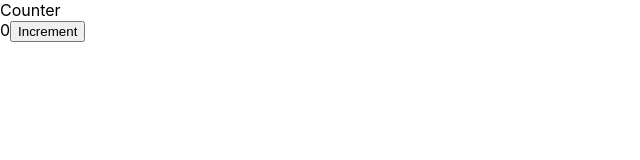
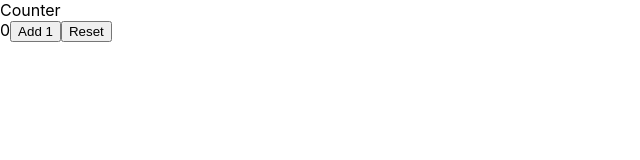
Before and after one commit to jason-mai318/counter, a React (Create React App) app: page / in a window 1280 px wide. Shown: the top 160 px of the page, without its empty margins (0-640 px from the left). Built offline with nearby package versions, Linux system fonts and the light colour scheme.

Commit message:
added reset button

```diff
--- a/src/App.js
+++ b/src/App.js
@@ -16,13 +16,20 @@ increment = () => {
   })
 };
 
+reset = () => {
+  this.setState({
+    counter: 0
+  })
+};
+
   render() {
     return(
       <div className="container">
         <div className="navbar">Counter</div>
         <div className="counter">
           {this.state.counter}
-          <button type="button" onClick={this.increment}>Increment</button>
+          <button type="button" onClick={this.increment}>Add 1</button>
+          <button type="button" onClick={this.reset}>Reset</button>
           </div>
       </div>
     )
```
